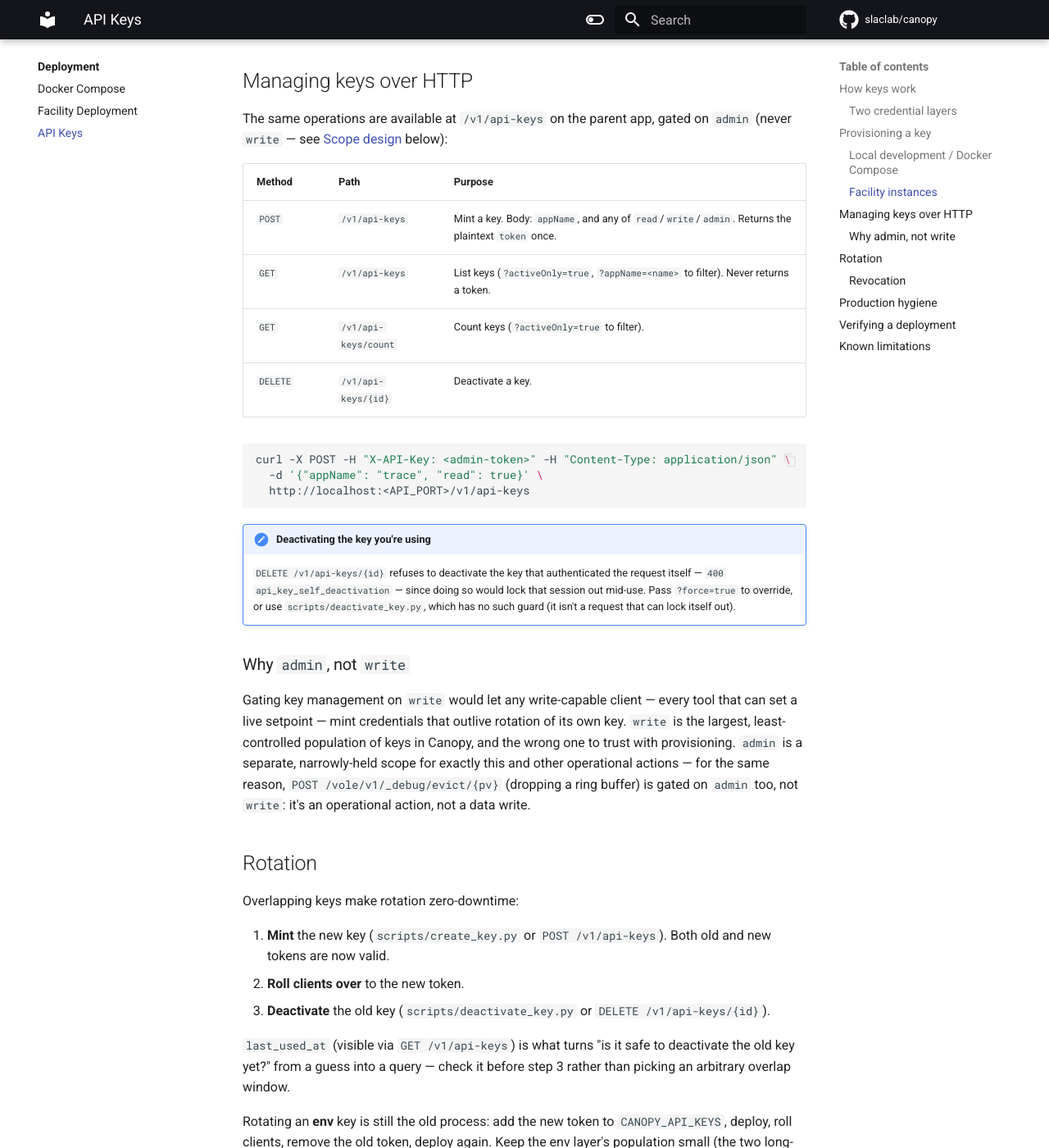
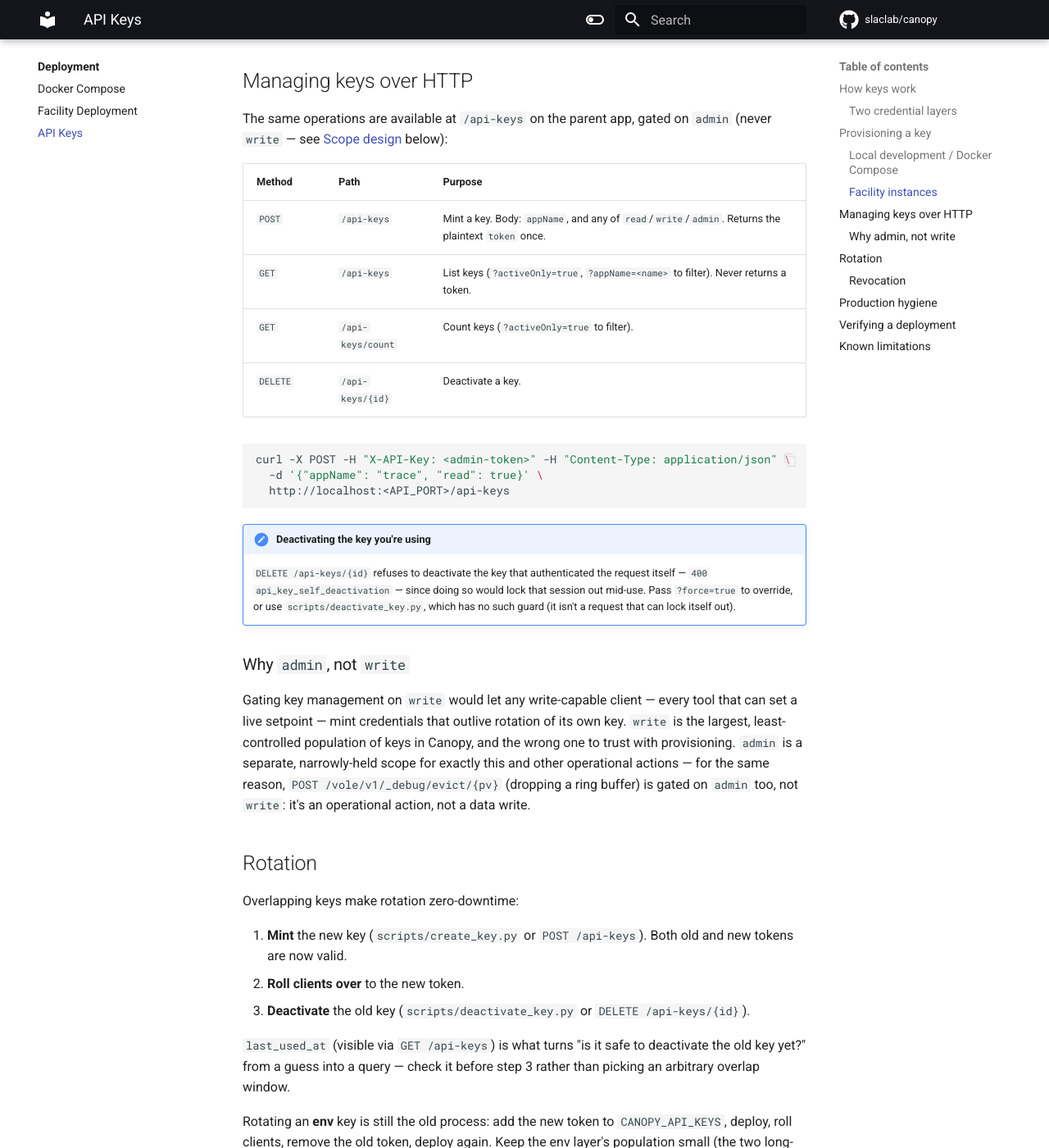
Before and after one commit to slaclab/canopy, an MkDocs documentation site: the page built from docs/deployment/api-keys.md, in a window 1280 px wide and 1400 px high, scrolled down 2359 px. Shown: the whole window at 82% size. Built offline with MkDocs 1.6.1 and Material for MkDocs 9.7.7, drawn with Linux system fonts in a browser that asks for light colours; comment, search, counter and statistics services are not loaded; some of the changed text lies outside the part shown.

````diff
--- a/docs/deployment/api-keys.md
+++ b/docs/deployment/api-keys.md
@@ -103,24 +103,24 @@ env key is still a deploy; rotating anything else is a CLI call.
 
 ## Managing keys over HTTP
 
-The same operations are available at `/v1/api-keys` on the parent app, gated on
+The same operations are available at `/api-keys` on the parent app, gated on
 `admin` (never `write` — see [Scope design](#why-admin-not-write) below):
 
 | Method | Path | Purpose |
 |--------|------|---------|
-| `POST` | `/v1/api-keys` | Mint a key. Body: `appName`, and any of `read`/`write`/`admin`. Returns the plaintext `token` once. |
-| `GET` | `/v1/api-keys` | List keys (`?activeOnly=true`, `?appName=<name>` to filter). Never returns a token. |
-| `GET` | `/v1/api-keys/count` | Count keys (`?activeOnly=true` to filter). |
-| `DELETE` | `/v1/api-keys/{id}` | Deactivate a key. |
+| `POST` | `/api-keys` | Mint a key. Body: `appName`, and any of `read`/`write`/`admin`. Returns the plaintext `token` once. |
+| `GET` | `/api-keys` | List keys (`?activeOnly=true`, `?appName=<name>` to filter). Never returns a token. |
+| `GET` | `/api-keys/count` | Count keys (`?activeOnly=true` to filter). |
+| `DELETE` | `/api-keys/{id}` | Deactivate a key. |
 
 ```bash
 curl -X POST -H "X-API-Key: <admin-token>" -H "Content-Type: application/json" \
   -d '{"appName": "trace", "read": true}' \
-  http://localhost:<API_PORT>/v1/api-keys
+  http://localhost:<API_PORT>/api-keys
 ```
 
 !!! note "Deactivating the key you're using"
-    `DELETE /v1/api-keys/{id}` refuses to deactivate the key that authenticated
+    `DELETE /api-keys/{id}` refuses to deactivate the key that authenticated
     the request itself — `400` `api_key_self_deactivation` — since doing so
     would lock that session out mid-use. Pass `?force=true` to override, or use
     `scripts/deactivate_key.py`, which has no such guard (it isn't a request
@@ -141,13 +141,13 @@ write.
 
 Overlapping keys make rotation zero-downtime:
 
-1. **Mint** the new key (`scripts/create_key.py` or `POST /v1/api-keys`). Both
+1. **Mint** the new key (`scripts/create_key.py` or `POST /api-keys`). Both
    old and new tokens are now valid.
 2. **Roll clients over** to the new token.
 3. **Deactivate** the old key (`scripts/deactivate_key.py` or
-   `DELETE /v1/api-keys/{id}`).
+   `DELETE /api-keys/{id}`).
 
-`last_used_at` (visible via `GET /v1/api-keys`) is what turns "is it safe to
+`last_used_at` (visible via `GET /api-keys`) is what turns "is it safe to
 deactivate the old key yet?" from a guess into a query — check it before step 3
 rather than picking an arbitrary overlap window.
 
@@ -218,7 +218,7 @@ curl -H "X-API-Key: <token>" http://localhost:<API_PORT>/hare/v1/health/summary
 curl -H "X-API-Key: not-a-real-token" http://localhost:<API_PORT>/hare/v1/health/summary
 
 # Admin-gated key management — 200 with the admin token, 403 with anything else:
-curl -H "X-API-Key: <admin-token>" http://localhost:<API_PORT>/v1/api-keys
+curl -H "X-API-Key: <admin-token>" http://localhost:<API_PORT>/api-keys
 ```
 
 A key with the wrong scope returns `403` with code `insufficient_read_access`,
````
Also changed, not shown: 3 other files.
